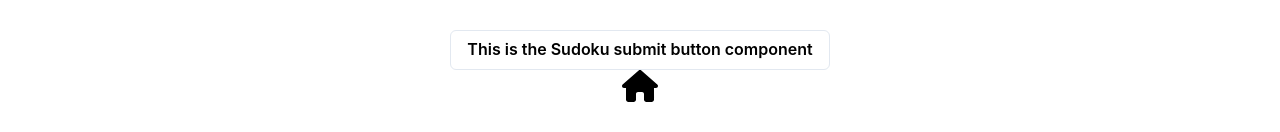
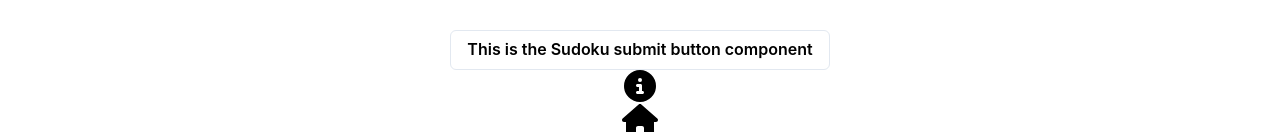
Before and after one commit to AalimCoding/AalimCoding.github.io, a React (Create React App) app: page /#/SudokuSolver in a window 1280 px wide. Shown: the part 1436-1568 px from the top of the page. Before the commit the page ends 1540 px from the top, so only its background shows below. Built offline with nearby package versions, Linux system fonts and the light colour scheme.

Commit message:
Added Sudoku Info Section

```diff
--- a/src/SudokuGrid.js
+++ b/src/SudokuGrid.js
@@ -1,14 +1,19 @@
 // Importing necessary components and hooks from Chakra UI and React
-import { Grid, GridItem, Button } from "@chakra-ui/react";
+import { Grid, GridItem, Button,Box } from "@chakra-ui/react";
 import { useState } from "react";
 import { useTheme } from "./ThemeContext";
-
+import SudokuInfo from "./SudokuInfo";
+import { FontAwesomeIcon } from "@fortawesome/react-fontawesome";
+import { faCircleInfo, faGear } from "@fortawesome/free-solid-svg-icons";
 
 /* I use Chakra UI Buttons. For docs go to:
 https://chakra-ui.com/docs/components/button/usage */
 
 
 function SudokuGrid() {
+
+  var [showInfo, setShowInfo] = useState(false);
+
   // Getting the current theme using the useTheme hook
   const { theme } = useTheme();
   const gridSize = 9; // Number of boxes in the grid
@@ -353,6 +358,16 @@ function SudokuGrid() {
         This is the Sudoku submit button component
       </Button>
 
+      <Box onClick={() => {
+                    setShowInfo(!showInfo)
+                }}>
+                    <FontAwesomeIcon icon={faCircleInfo} size="2x"
+                        style={{
+                            background: theme === "light" ? "white" : "black",
+                            color: theme === "light" ? "black" : "white",
+                        }} />
+                </Box>
+      <SudokuInfo showInfo={showInfo} />
 
 
     </div>
--- /dev/null
+++ b/src/SudokuInfo.js
@@ -0,0 +1,23 @@
+import { useTheme } from "./ThemeContext"
+import { Box, HStack } from "@chakra-ui/react";
+
+// provide a default value of false to prevent errors.
+function SudokuInfo({ showInfo = false }) {
+    const { theme } = useTheme();
+    if (showInfo) {
+        return (
+
+            <Box style={{
+                background: theme === "light" ? "white" : "black",
+                color: theme === "light" ? "black" : "white",
+            }}>
+
+                Sudoku Info Text
+            </Box>
+        )
+    }
+
+    return null
+}
+
+export default SudokuInfo;
```
